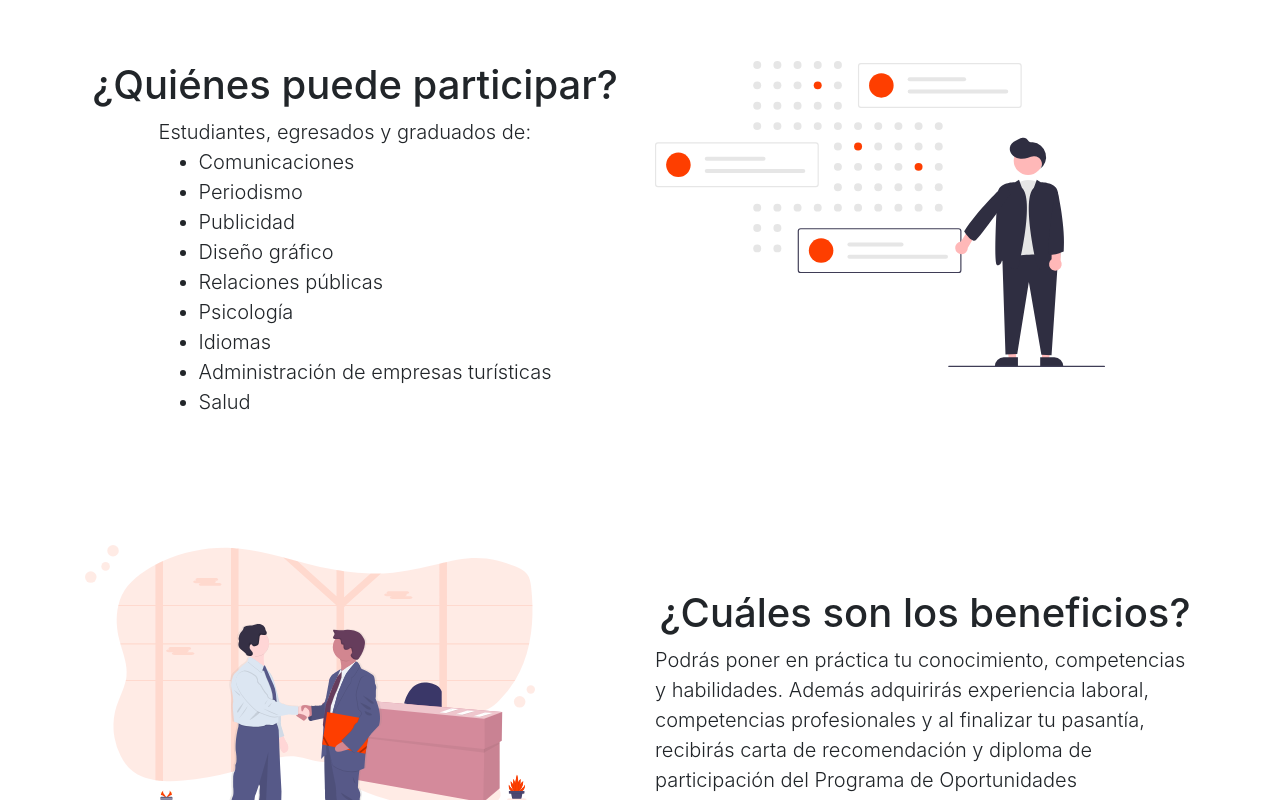
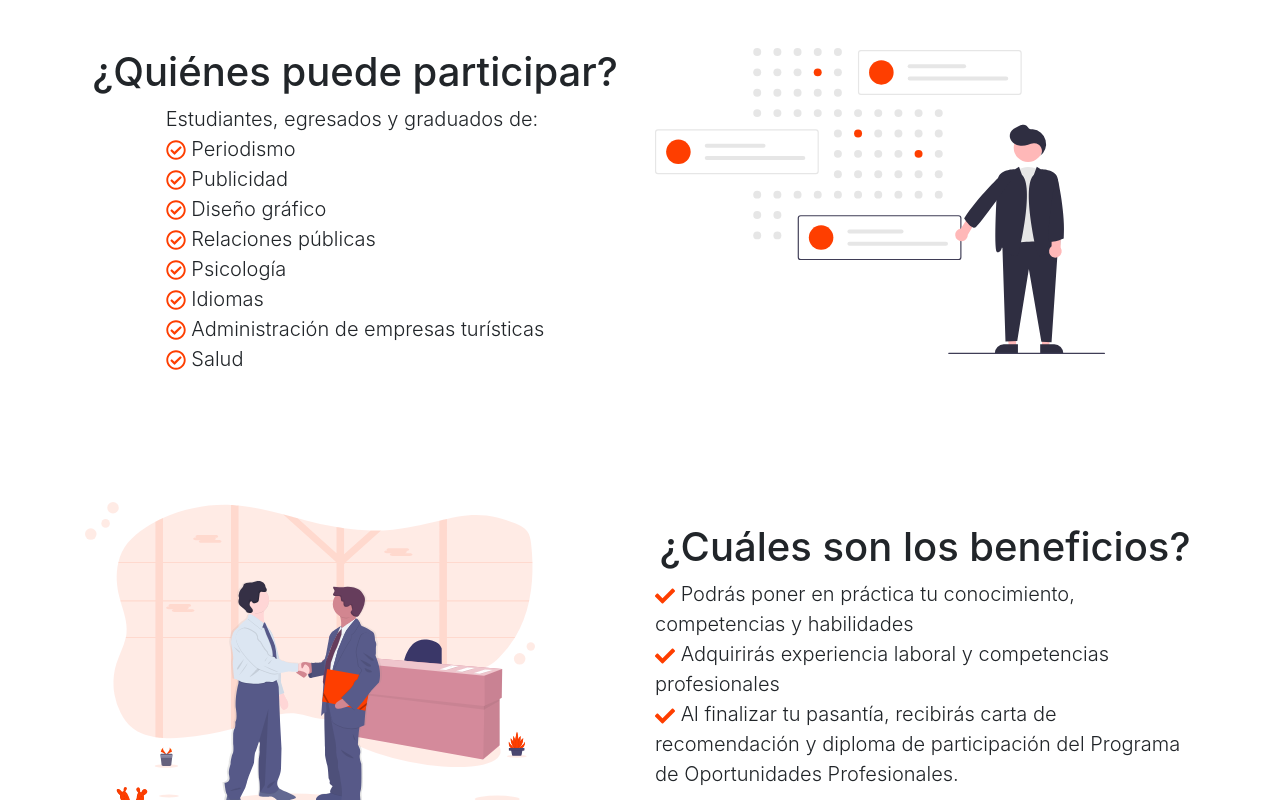
Before and after one commit to ing-arriola/pop_rdj_js, a React (Create React App) app: page / in a window 1280 px wide. Shown: the part 680-1480 px from the top of the page. Built offline with nearby package versions, Linux system fonts and the light colour scheme.

Commit message:
changed logo and improved form,homesection,and register

```diff
--- a/src/Container/FormContainer.js
+++ b/src/Container/FormContainer.js
@@ -84,13 +84,13 @@ const FormContainer = () => {
           <option value="" selected hidden>
             Selecciona tu departamento
           </option>
-          <option value="Ahuchapan">Ahuchapan</option>
+          <option value="Ahuchapan">Ahuchapán</option>
           <option value="Cabañas">Cabañas</option>
           <option value="Chalatenango">Chalatenango</option>
           <option value="Cuscatlan">Cuscatlan</option>
           <option value="La Libertad">La Libertad</option>
           <option value="La Paz">La Paz</option>
-          <option value="La Union">La Union</option>
+          <option value="La Union">La Unión</option>
           <option value="Morazan">Morazan</option>
           <option value="Santa Ana">Santa Ana</option>
           <option value="San Salvador">San Salvador</option>
@@ -101,23 +101,23 @@ const FormContainer = () => {
         </Form.Control>
       </Form.Group>
       <Form.Group controlId="formPhone">
-        <Form.Label>Telefono</Form.Label>
+        <Form.Label>Teléfono</Form.Label>
         <Form.Control
           name="phone"
           value={phone}
           type="text"
-          placeholder="Telefono principal"
+          placeholder="Teléfono principal"
           onChange={onChange}
           required
         />
       </Form.Group>
       <Form.Group controlId="formPhone2">
-        <Form.Label>Telefono secundario</Form.Label>
+        <Form.Label>Teléfono secundario</Form.Label>
         <Form.Control
           name="phone2"
           value={phone2}
           type="text"
-          placeholder="Telefono secundario"
+          placeholder="Teléfono secundario"
           onChange={onChange}
           required
         />
@@ -127,12 +127,12 @@ const FormContainer = () => {
         </Form.Text>
       </Form.Group>
       <Form.Group controlId="formEmail">
-        <Form.Label>Correo electronico</Form.Label>
+        <Form.Label>Correo electrónico</Form.Label>
         <Form.Control
           name="email"
           value={email}
           type="email"
-          placeholder="correo electronico"
+          placeholder="correo electrónico"
           onChange={onChange}
           required
         />
@@ -151,7 +151,7 @@ const FormContainer = () => {
           required
         >
           <option value="" selected hidden>
-            Elige una opcion
+            Elige una opción
           </option>
           <option>Estudiante activo</option>
           <option>Egresado</option>
@@ -160,7 +160,7 @@ const FormContainer = () => {
       </Form.Group>
 
       <Form.Group controlId="formProfession">
-        <Form.Label>Selecciona tu area de estudios </Form.Label>
+        <Form.Label>Selecciona tu área de estudios </Form.Label>
         <Form.Control
           name="profession"
           as="select"
@@ -169,9 +169,9 @@ const FormContainer = () => {
           required
         >
           <option value="" selected hidden>
-            Selecciona tu area de estudios
+            Selecciona tu área de estudios
           </option>
-          <option>Adminstracion de empresas turisticas</option>
+          <option>Adminstración de empresas turísticas</option>
           <option>Comunicaciones</option>
           <option>Diseño grafico</option>
           <option>Idiomas</option>
--- a/src/Container/HomeSection.js
+++ b/src/Container/HomeSection.js
@@ -6,9 +6,40 @@ import imtAbout from "../Resources/participants.svg";
 import imtOurMission from "../Resources/benefit.svg";
 import Mode from "../Resources/kinda.svg";
 import AOS from "aos";
+import { FaRegCheckCircle, FaCheck, FaCheckCircle } from "react-icons/fa";
 import "aos/dist/aos.css";
+
 AOS.init();
 export default function HomeSection() {
+  const listProfessions = [
+    "Periodismo",
+    "Publicidad",
+    "Diseño gráfico",
+    "Relaciones públicas",
+    "Psicología",
+    "Idiomas",
+    "Administración de empresas turísticas",
+    "Salud",
+  ];
+
+  const benefits = [
+    "Podrás poner en práctica tu conocimiento, competencias y habilidades",
+    "Adquirirás experiencia laboral y competencias profesionales",
+    "Al finalizar tu pasantía, recibirás carta de recomendación y diploma de participación del Programa de Oportunidades Profesionales.",
+  ];
+
+  const whoCan = listProfessions.map((profession) => (
+    <li>
+      <FaRegCheckCircle color={"#FE3E00"} /> {profession}
+    </li>
+  ));
+
+  const popBenefits = benefits.map((benefit) => (
+    <li>
+      <FaCheck color={"#FE3E00"} /> {benefit}
+    </li>
+  ));
+
   return (
     <div>
       <Container fluid className="mt-5 mb-5 pb-5 pt-5">
@@ -59,17 +90,7 @@ export default function HomeSection() {
             <h2 className="sub-title">¿Quiénes puede participar?</h2>
             <p className="lead">
               Estudiantes, egresados y graduados de:
-              <ul>
-                <li>Comunicaciones</li>
-                <li>Periodismo</li>
-                <li>Publicidad</li>
-                <li>Diseño gráfico</li>
-                <li>Relaciones públicas</li>
-                <li>Psicología</li>
-                <li>Idiomas</li>
-                <li>Administración de empresas turísticas</li>
-                <li>Salud</li>
-              </ul>
+              <ul className="list-unstyled">{whoCan}</ul>
             </p>
           </div>
           <div className="col-sm ">
@@ -87,12 +108,9 @@ export default function HomeSection() {
         <Row>
           <div className="col-sm order-md-2 d-flex flex-column align-items-center justify-content-center">
             <h2 className="sub-title">¿Cuáles son los beneficios?</h2>
+
             <p className="lead">
-              Podrás poner en práctica tu conocimiento, competencias y
-              habilidades. Además adquirirás experiencia laboral, competencias
-              profesionales y al finalizar tu pasantía, recibirás carta de
-              recomendación y diploma de participación del Programa de
-              Oportunidades Profesionales.
+              <ul className="list-unstyled">{popBenefits}</ul>
             </p>
           </div>
           <div className="col-sm order-md-1">
@@ -108,13 +126,14 @@ export default function HomeSection() {
         <Row className=" mt-5 pt-5">
           <div className="col-sm d-flex flex-column align-items-center justify-content-center">
             <h2 className="sub-title">Modalidades</h2>
-            <ul className="lead">
+            <ul className="lead list-unstyled ">
               <li>
+                <FaCheckCircle color={"#FE3E00"} />
                 <strong> Pasantías virtuales:</strong> La cual podrás realizar
                 de forma remota desde tu hogar
               </li>
-
               <li>
+                <FaCheckCircle color={"#FE3E00"} />
                 <strong> Pasantías presenciales:</strong> Asistiendo a las
                 instalaciones de instituciones públicas, privadas y no
                 gubernamentales.
--- a/src/Container/NavbarContainer.js
+++ b/src/Container/NavbarContainer.js
@@ -1,6 +1,6 @@
 import React from "react";
 import { Navbar, Nav, NavDropdown } from "react-bootstrap";
-import logo from "../Resources/logo_rjf.png";
+import logo from "../Resources/logo_pop.png";
 
 export default function NavbarContainer() {
   return (
--- a/src/Pages/Register.js
+++ b/src/Pages/Register.js
@@ -9,7 +9,7 @@ const Register = () => (
       ¡Estas a un paso de una gran experiencia!😃
     </h3>
     <h3 className="text-center ">
-      Crea tu perfil, ingresando la siguiente informacion
+      Crea tu perfil, ingresando la siguiente información
     </h3>
     <img
       src={signUp}
```
Also changed, not shown: src/Resources/logo_pop.png (added), 1 other file (tests, documents, lock files or other folders).
